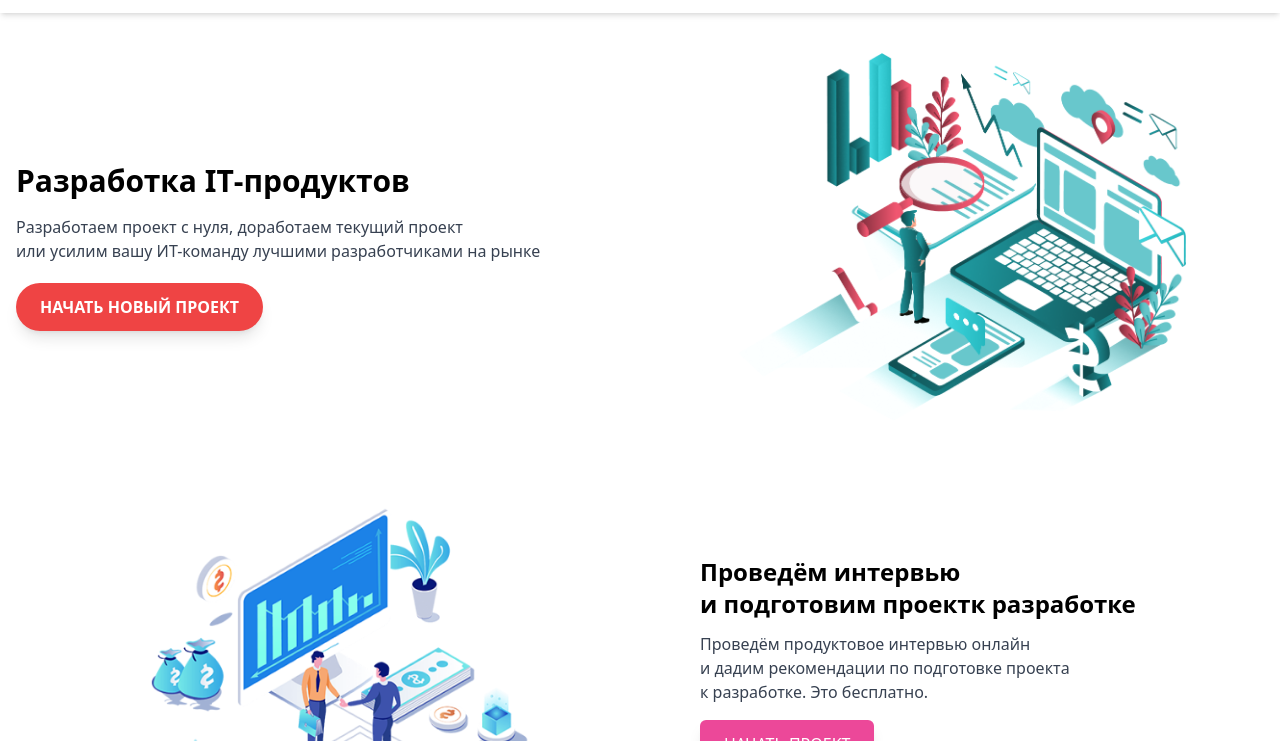
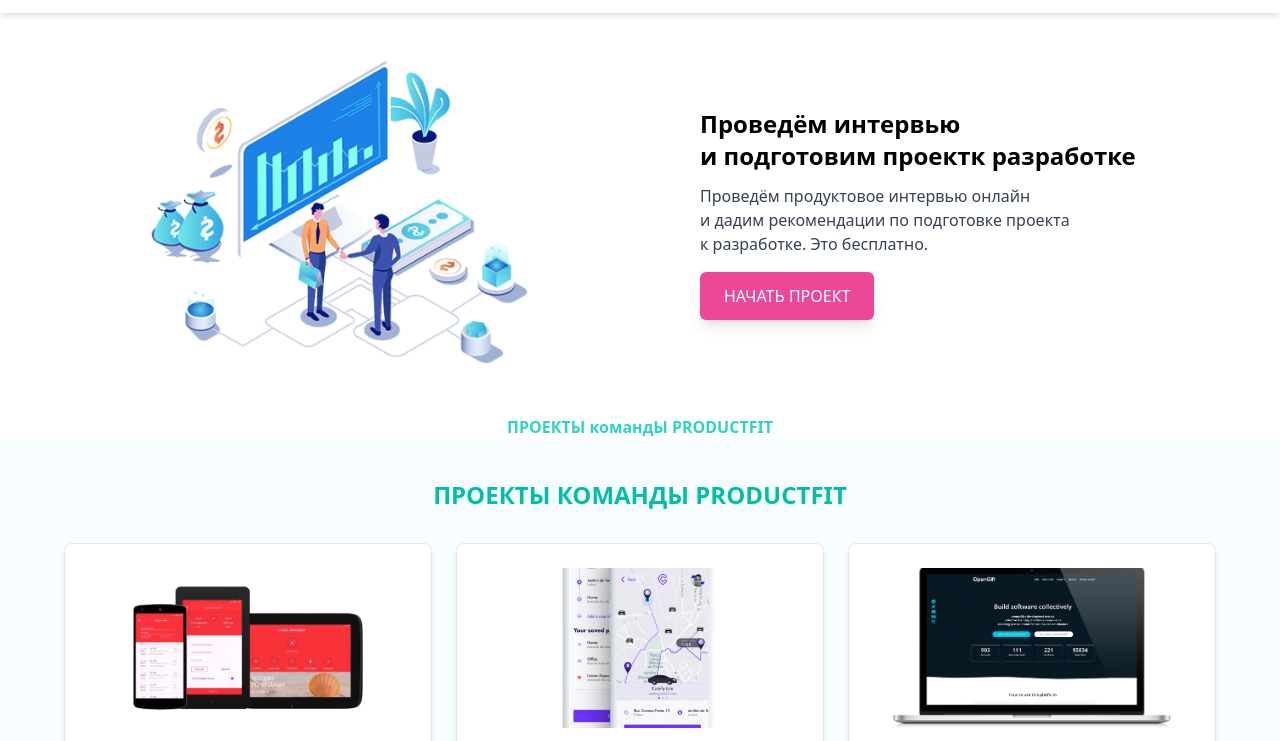
Before and after one commit to jasmina001/Site_ProductFit, a website: page public/home.html in a window 1280 px wide. Shown: the part 59-800 px from the top of the page. Drawn offline with nearby package versions, Linux system fonts and the light colour scheme.

Commit message:
xato tuzatildi

```diff
--- a/public/home.html
+++ b/public/home.html
@@ -56,25 +56,7 @@
     </nav>
 
 
-    <section class="flex flex-col lg:flex-row justify-center items-center text-center lg:text-left gap-10 container mx-auto px-4 py-10">
-        <!-- Matn qismi -->
-        <div class="lg:w-1/2">
-            <b class="mt-5 text-xl lg:text-3xl font-bold block">Разработка IT‑продуктов</b>
-            <p class="mt-4 text-sm lg:text-base text-gray-700">
-                Разработаем проект с нуля, доработаем текущий проект<br> или усилим вашу
-                ИТ-команду лучшими разработчиками на рынке
-            </p>
-            <button
-                class="bg-red-500 hover:bg-red-700 text-white font-bold py-3 px-6 mt-5 rounded-full shadow-lg transform hover:scale-105 transition-transform duration-300">
-                НАЧАТЬ НОВЫЙ ПРОЕКТ
-            </button>
-        </div>
 
-        <!-- Rasm qismi -->
-        <div class="lg:w-1/2">
-            <img src="/assets/Group (4).png" alt="IT Project" class="w-full max-w-md mx-auto">
-        </div>
-    </section>
 
 
 
```
